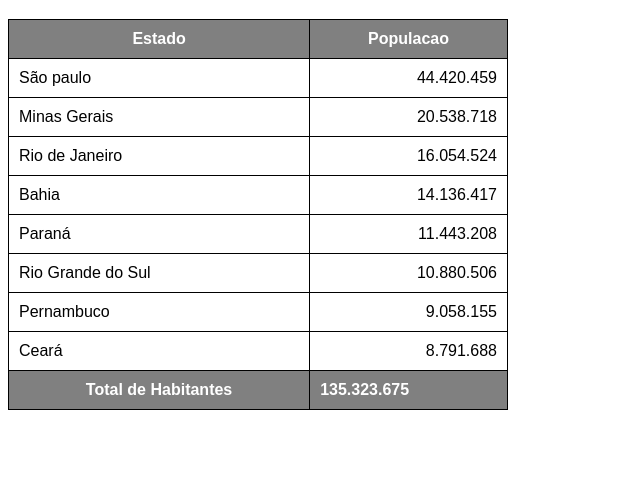
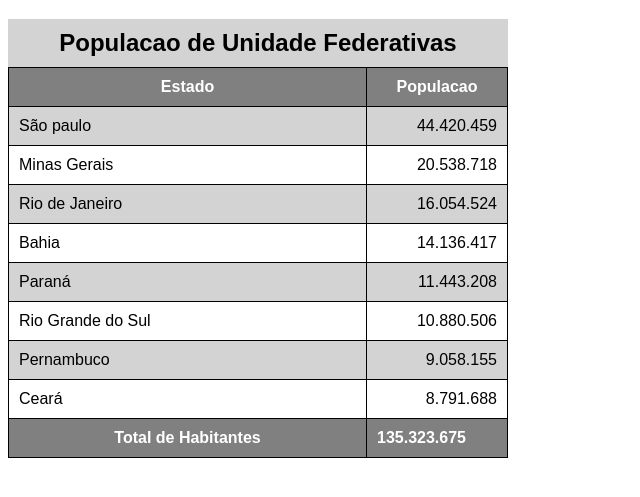
Before and after one commit to terem7/html-css, a plain HTML site: page exercicios/ex023/tabela002.html in a window 1280 px wide. Shown: the part 61-558 px from the top of the page, without its empty margins (0-640 px from the left). Drawn offline with Linux system fonts and the light colour scheme.

Commit message:
Update tabela002.html

```diff
--- a/exercicios/ex023/tabela002.html
+++ b/exercicios/ex023/tabela002.html
@@ -14,6 +14,13 @@
       border-collapse: collapse;
     }
 
+    caption {
+      font-size: 1.5em;
+      font-weight: bold;
+      padding: 10px;
+      background-color: lightgray;
+    }
+
     td, th {
       border: 1px solid black;
       padding: 10px;
@@ -22,6 +29,14 @@
     thead, tfoot {
       background-color: gray;
       color: white;
+    }
+
+    tbody tr:nth-child(even) {
+      background-color: white;
+    }
+
+    tbody tr:nth-child(odd) {
+      background-color: lightgray;
     }
 
     .num {
@@ -34,6 +49,7 @@
     <!--
     ANATOMIA PARA TABELAS GRANDES
     TABLE
+      CAPTION
       THEAD
         TR, TD, TH
       TBODY
@@ -42,10 +58,11 @@
         TR, TD, TH
     -->
     <table>
+      <caption>Populacao de Unidade Federativas</caption>
       <thead>
         <tr>
-          <th>Estado</th>
-          <th>Populacao</th>
+          <th scope="col">Estado</th>
+          <th scope="col" style="width: 120px;">Populacao</th>
         </tr>
       </thead>
       <tbody>
@@ -84,7 +101,7 @@
       </tbody>
       <tfoot>
         <tr>
-          <th>Total de Habitantes</th>
+          <th scope="row">Total de Habitantes</th>
           <td><strong>135.323.675</strong></td>
         </tr>
       </tfoot>
```
